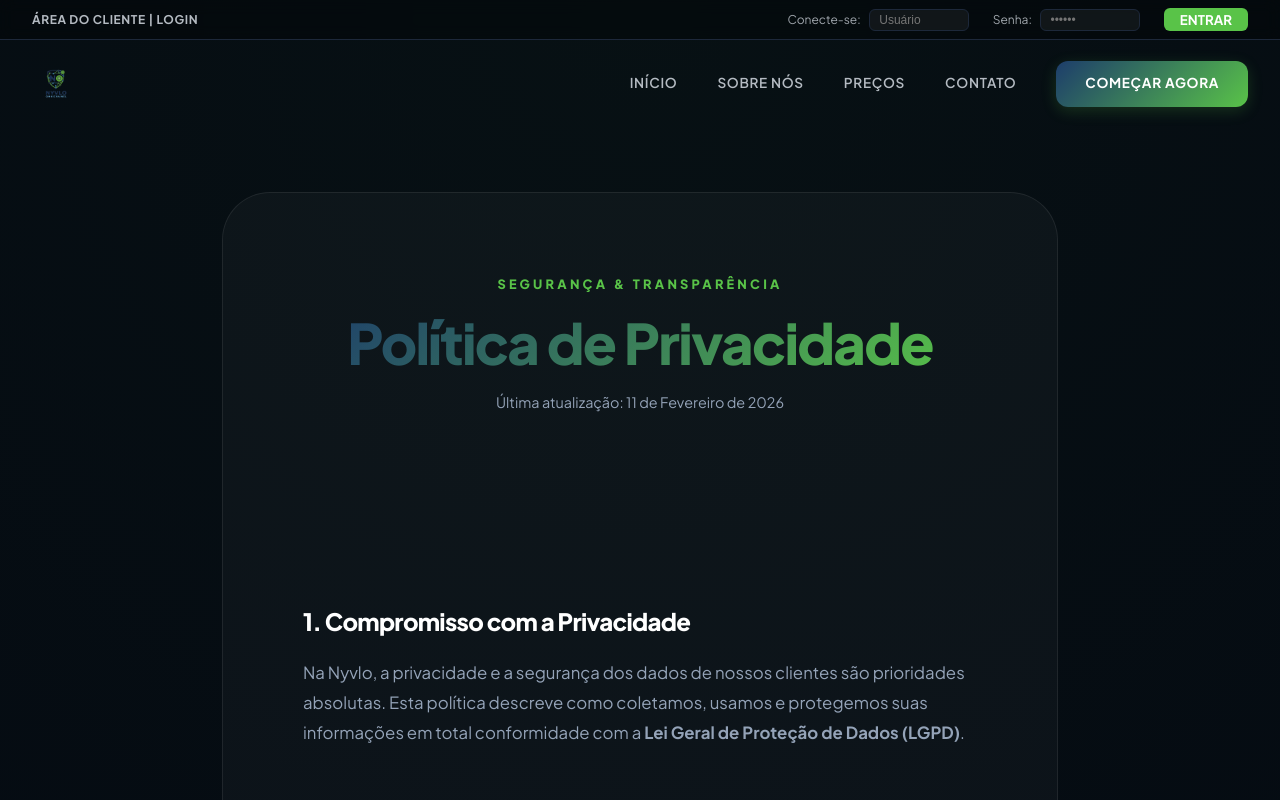
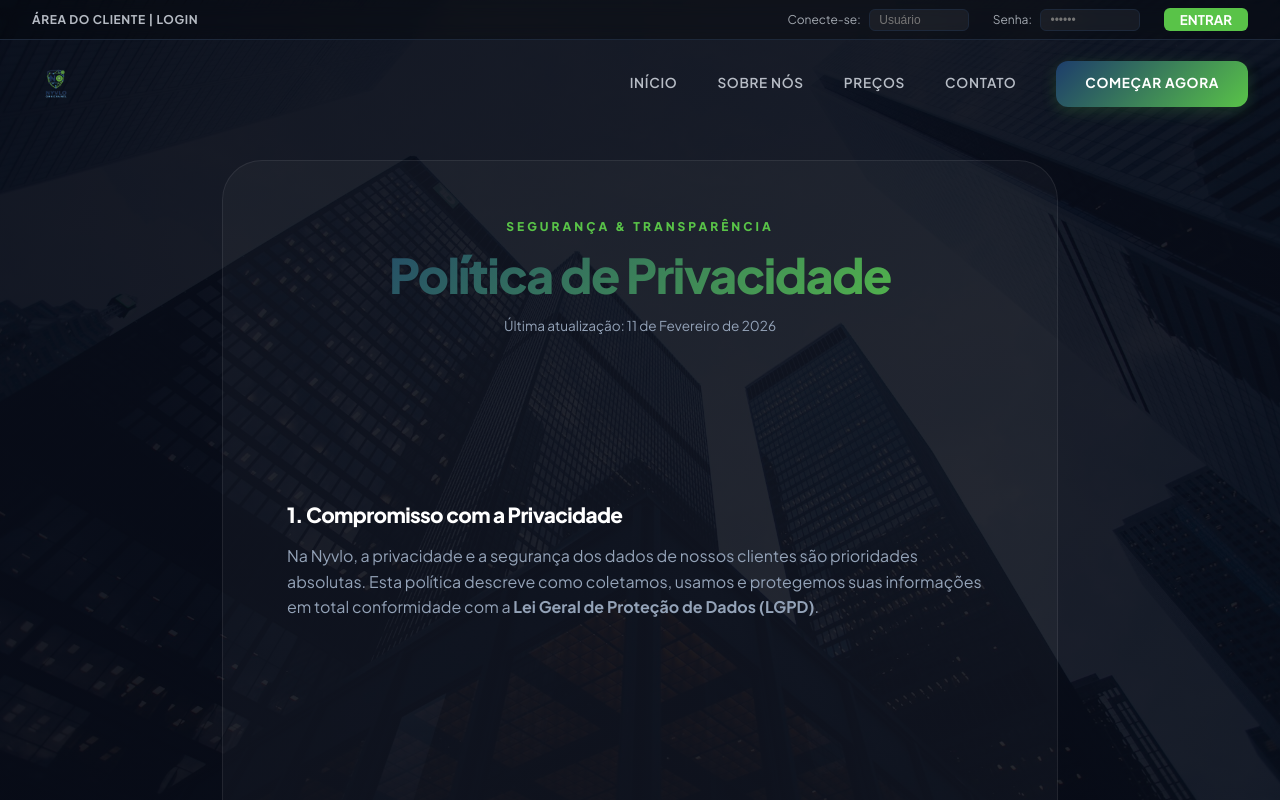
Before and after one commit to Nyvlo/Site-Nyvlo, a Vue app: page /privacy in a window 1280 px wide. Shown: the top 800 px of the page. Built offline with nearby package versions, Linux system fonts and the light colour scheme.

Commit message:
style: optimize privacy page layout and add background

```diff
--- a/src/views/PrivacyView.vue
+++ b/src/views/PrivacyView.vue
@@ -73,9 +73,13 @@ onMounted(() => {
 <style scoped>
 .privacy-page {
   min-height: 100vh;
-  padding: 12rem 0 8rem;
+  padding: 10rem 0 6rem;
   position: relative;
   background-color: var(--background);
+  background-image: url('../assets/backgrounds/pricing_bg.webp');
+  background-size: cover;
+  background-position: center;
+  background-attachment: fixed;
 }
 
 .privacy-overlay {
@@ -84,8 +88,8 @@ onMounted(() => {
   left: 0;
   width: 100%;
   height: 100%;
-  background: radial-gradient(circle at 50% 0%, rgba(89, 195, 72, 0.05) 0%, transparent 50%);
-  pointer-events: none;
+  background: linear-gradient(135deg, rgba(8, 12, 24, 0.95) 0%, rgba(8, 12, 24, 0.85) 100%);
+  z-index: 1;
 }
 
 .privacy-content {
@@ -96,52 +100,52 @@ onMounted(() => {
 }
 
 .privacy-card {
-  padding: 5rem;
-  border-radius: 3rem;
-  line-height: 1.8;
+  padding: 3.5rem 4rem;
+  border-radius: 2.5rem;
+  line-height: 1.6;
 }
 
 .privacy-header {
-  margin-bottom: 4rem;
+  margin-bottom: 2.5rem;
   text-align: center;
 }
 
 .sub-label {
   display: block;
-  font-size: 0.8rem;
+  font-size: 0.75rem;
   font-weight: 800;
   text-transform: uppercase;
   letter-spacing: 0.25em;
   color: var(--vibrant-green);
-  margin-bottom: 1rem;
+  margin-bottom: 0.8rem;
 }
 
 .privacy-header h1 {
-  font-size: 3.5rem;
+  font-size: 3rem;
   font-weight: 900;
-  margin-bottom: 1rem;
+  margin-bottom: 0.8rem;
 }
 
 .privacy-header p {
   color: var(--text-muted);
-  font-size: 0.9rem;
+  font-size: 0.85rem;
 }
 
 .privacy-body section {
-  margin-bottom: 3.5rem;
+  margin-bottom: 2.5rem;
 }
 
 .privacy-body h2 {
-  font-size: 1.5rem;
+  font-size: 1.3rem;
   font-weight: 800;
   color: white;
-  margin-bottom: 1.5rem;
+  margin-bottom: 1rem;
 }
 
 .privacy-body p {
   color: var(--text-muted);
-  font-size: 1.05rem;
-  margin-bottom: 1.5rem;
+  font-size: 1rem;
+  margin-bottom: 1rem;
 }
 
 .privacy-body ul {
@@ -151,9 +155,10 @@ onMounted(() => {
 
 .privacy-body li {
   color: var(--text-muted);
-  margin-bottom: 1rem;
+  font-size: 0.95rem;
+  margin-bottom: 0.6rem;
   display: flex;
-  gap: 1rem;
+  gap: 0.8rem;
   align-items: flex-start;
 }
 
```
